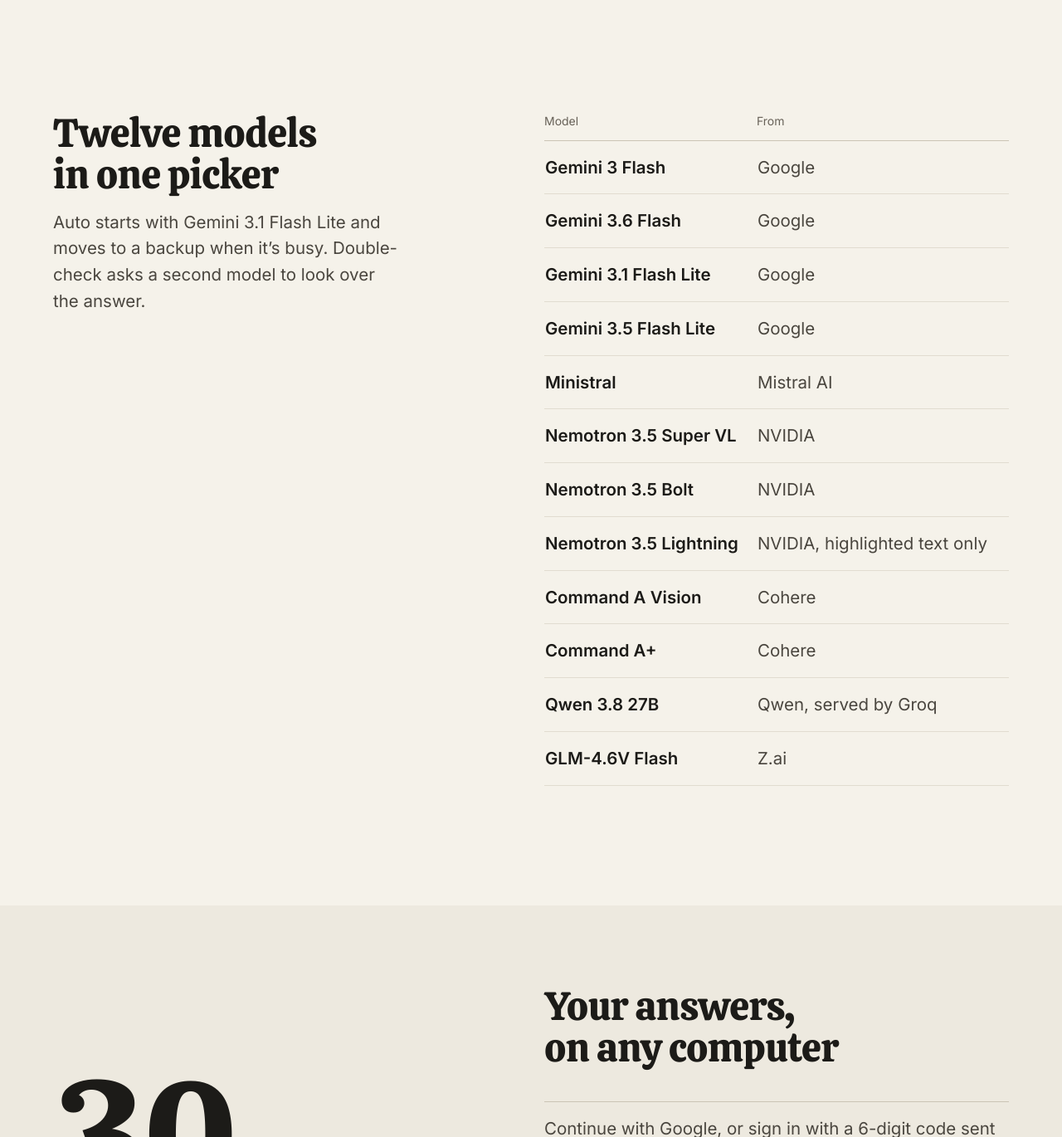
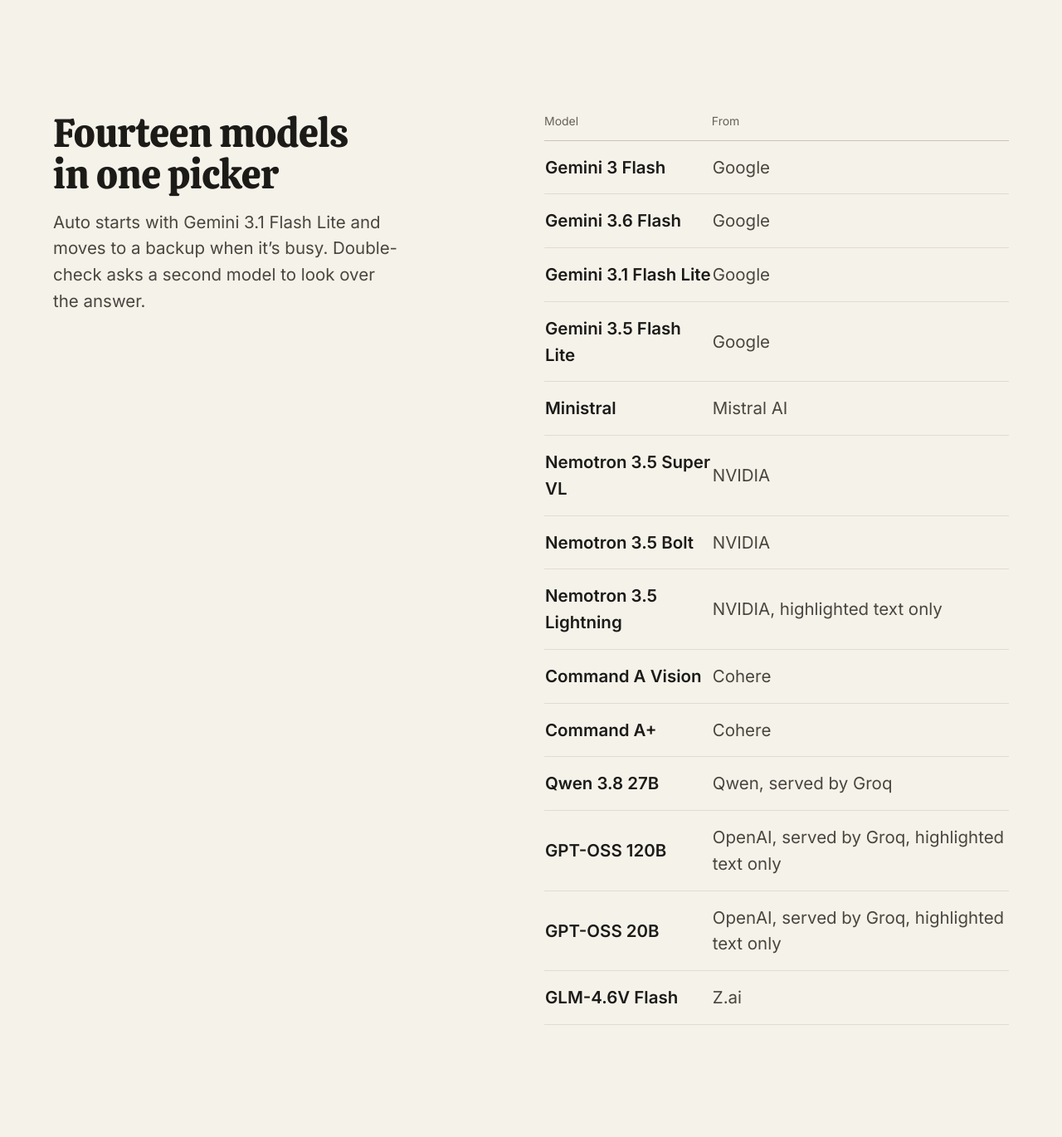
Before and after one commit to clarityai-app/clarityai-app.github.io, a plain HTML site: page index.html in a window 1280 px wide. Shown: the part 2040-3410 px from the top of the page at 83% size. Drawn offline with Linux system fonts and the light colour scheme.

Commit message:
Publish the site from clarityai-extension 44d0ce2, with uncommitted changes

```diff
--- a/index.html
+++ b/index.html
@@ -84,7 +84,7 @@
 
     <section id="models" class="models container" aria-labelledby="models-title">
       <div class="models-head">
-        <h2 id="models-title">Twelve models in one picker</h2>
+        <h2 id="models-title">Fourteen models in one picker</h2>
         <p>Auto starts with Gemini 3.1 Flash Lite and moves to a backup when it’s busy. Double-check asks a second model to look over the answer.</p>
       </div>
       <table>
@@ -101,6 +101,8 @@
           <tr><td>Command A Vision</td><td>Cohere</td></tr>
           <tr><td>Command A+</td><td>Cohere</td></tr>
           <tr><td>Qwen 3.8 27B</td><td>Qwen, served by Groq</td></tr>
+          <tr><td>GPT-OSS 120B</td><td>OpenAI, served by Groq, highlighted text only</td></tr>
+          <tr><td>GPT-OSS 20B</td><td>OpenAI, served by Groq, highlighted text only</td></tr>
           <tr><td>GLM-4.6V Flash</td><td>Z.ai</td></tr>
         </tbody>
       </table>
```
